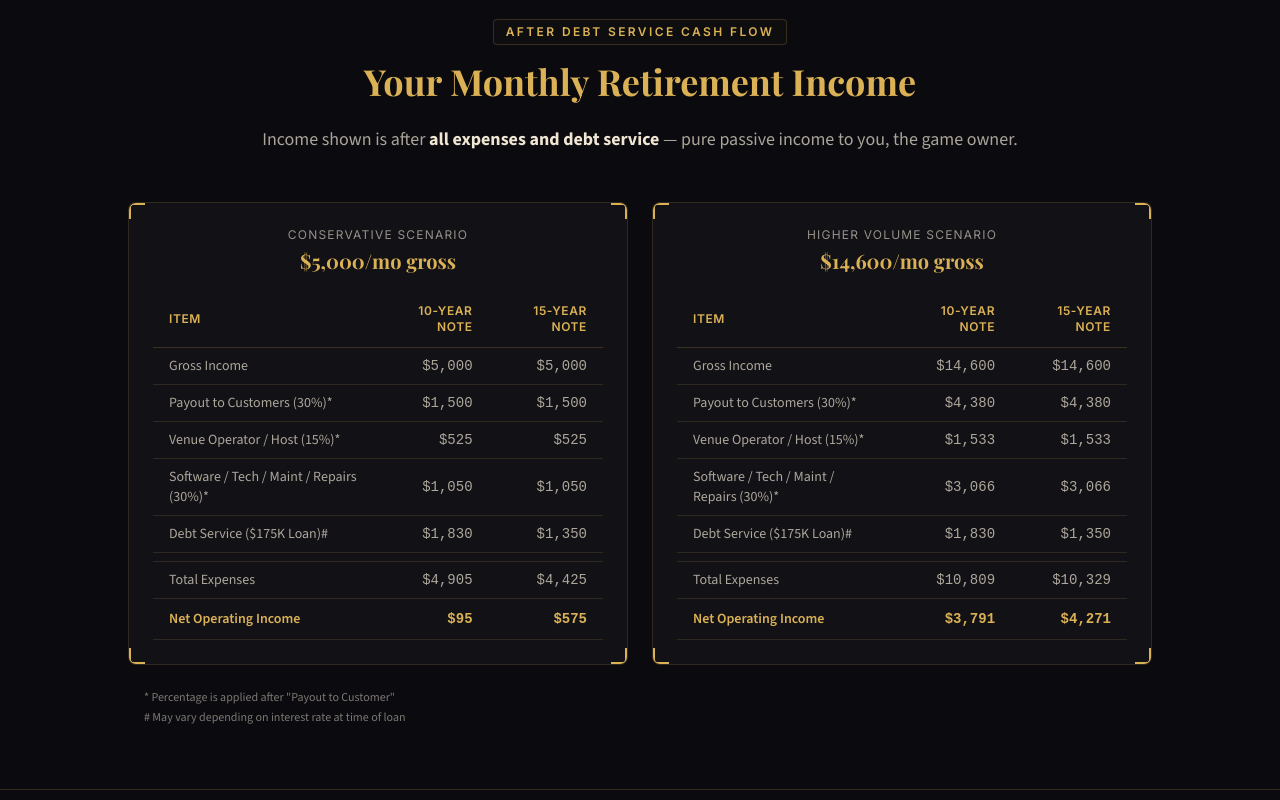
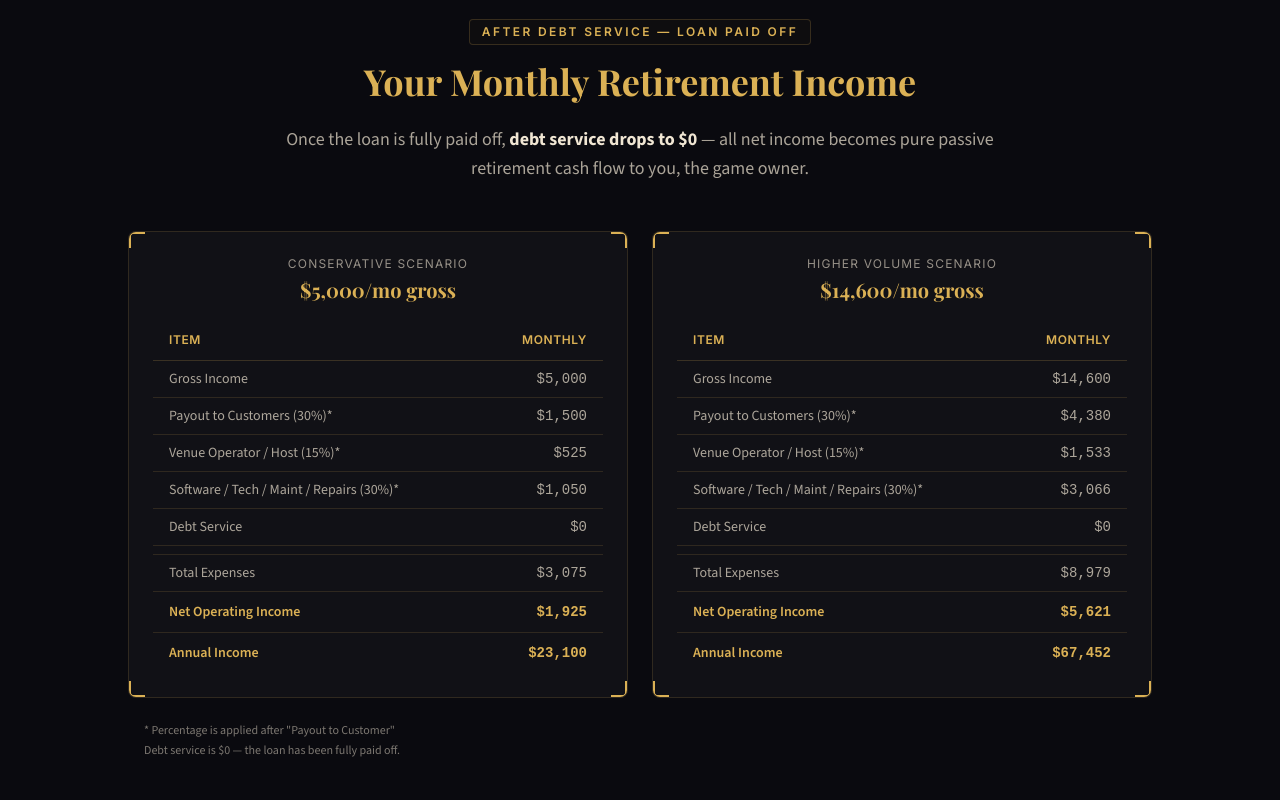
Before and after one commit to kennysabangan/arcade-tax-guide, a React (Vite) app: page /retirement in a window 1280 px wide. Shown: the part 1220-2020 px from the top of the page. Built offline with nearby package versions, Linux system fonts and the light colour scheme; what @react-pdf/renderer would draw is missing.

Commit message:
Update Retirement page with After Debt Service data

```diff
--- a/src/pages/RetirementPage.jsx
+++ b/src/pages/RetirementPage.jsx
@@ -53,12 +53,10 @@ const scenarios = [
     payout: 1500,
     venue: 525,
     software: 1050,
-    debt10: 1830,
-    debt15: 1350,
-    total10: 4905,
-    total15: 4425,
-    net10: 95,
-    net15: 575,
+    debt: 0,
+    total: 3075,
+    net: 1925,
+    annual: 23100,
   },
   {
     name: 'Higher Volume',
@@ -66,12 +64,10 @@ const scenarios = [
     payout: 4380,
     venue: 1533,
     software: 3066,
-    debt10: 1830,
-    debt15: 1350,
-    total10: 10809,
-    total15: 10329,
-    net10: 3791,
-    net15: 4271,
+    debt: 0,
+    total: 8979,
+    net: 5621,
+    annual: 67452,
   },
 ]
 
@@ -81,14 +77,14 @@ function fmt(n) {
 
 function RetirementTable({ scenario }) {
   const rows = [
-    ['Gross Income', scenario.income, scenario.income],
-    ['Payout to Customers (30%)*', scenario.payout, scenario.payout],
-    ['Venue Operator / Host (15%)*', scenario.venue, scenario.venue],
-    ['Software / Tech / Maint / Repairs (30%)*', scenario.software, scenario.software],
-    ['Debt Service ($175K Loan)#', scenario.debt10, scenario.debt15],
+    ['Gross Income', scenario.income],
+    ['Payout to Customers (30%)*', scenario.payout],
+    ['Venue Operator / Host (15%)*', scenario.venue],
+    ['Software / Tech / Maint / Repairs (30%)*', scenario.software],
+    ['Debt Service', scenario.debt],
   ]
-  const totalRow = ['Total Expenses', scenario.total10, scenario.total15]
-  const netRow = ['Net Operating Income', scenario.net10, scenario.net15]
+  const totalRow = ['Total Expenses', scenario.total]
+  const netRow = ['Net Operating Income', scenario.net]
 
   return (
     <div className="overflow-x-auto">
@@ -96,30 +92,30 @@ function RetirementTable({ scenario }) {
         <thead>
           <tr className="border-b border-gold-20">
             <th className="text-left text-gold font-semibold py-3 px-4 font-nav uppercase tracking-wider text-xs">Item</th>
-            <th className="text-right text-gold font-semibold py-3 px-4 font-nav uppercase tracking-wider text-xs">10-Year Note</th>
-            <th className="text-right text-gold font-semibold py-3 px-4 font-nav uppercase tracking-wider text-xs">15-Year Note</th>
+            <th className="text-right text-gold font-semibold py-3 px-4 font-nav uppercase tracking-wider text-xs">Monthly</th>
           </tr>
         </thead>
         <tbody className="text-cream-70">
-          {rows.map(([label, v10, v15], i) => (
+          {rows.map(([label, val], i) => (
             <tr key={i} className="border-b border-card-border">
               <td className="py-2 px-4">{label}</td>
-              <td className="text-right py-2 px-4 font-mono">{fmt(v10)}</td>
-              <td className="text-right py-2 px-4 font-mono">{fmt(v15)}</td>
+              <td className="text-right py-2 px-4 font-mono">{fmt(val)}</td>
             </tr>
           ))}
           <tr className="border-b border-card-border">
-            <td colSpan={3} className="py-1" />
+            <td colSpan={2} className="py-1" />
           </tr>
           <tr className="border-b border-card-border">
             <td className="py-2 px-4">{totalRow[0]}</td>
             <td className="text-right py-2 px-4 font-mono">{fmt(totalRow[1])}</td>
-            <td className="text-right py-2 px-4 font-mono">{fmt(totalRow[2])}</td>
           </tr>
           <tr className="border-b border-card-border">
             <td className="py-2.5 px-4 text-gold font-semibold">{netRow[0]}</td>
             <td className="text-right py-2.5 px-4 font-mono text-gold font-bold">{fmt(netRow[1])}</td>
-            <td className="text-right py-2.5 px-4 font-mono text-gold font-bold">{fmt(netRow[2])}</td>
+          </tr>
+          <tr>
+            <td className="py-2.5 px-4 text-gold font-semibold">Annual Income</td>
+            <td className="text-right py-2.5 px-4 font-mono text-gold font-bold">{fmt(scenario.annual)}</td>
           </tr>
         </tbody>
       </table>
@@ -131,12 +127,12 @@ function AfterDebtService() {
   return (
     <SectionWrapper>
       <div className="text-center mb-12">
-        <SectionLabel>After Debt Service Cash Flow</SectionLabel>
+        <SectionLabel>After Debt Service — Loan Paid Off</SectionLabel>
         <h2 className="font-heading text-gold text-3xl sm:text-4xl font-bold mt-4 mb-6">
           Your Monthly Retirement Income
         </h2>
         <p className="text-cream-70 text-lg max-w-3xl mx-auto leading-relaxed">
-          Income shown is after <strong className="text-cream">all expenses and debt service</strong> — pure passive income to you, the game owner.
+          Once the loan is fully paid off, <strong className="text-cream">debt service drops to $0</strong> — all net income becomes pure passive retirement cash flow to you, the game owner.
         </p>
       </div>
       <div className="max-w-5xl mx-auto grid grid-cols-1 lg:grid-cols-2 gap-6">
@@ -154,7 +150,7 @@ function AfterDebtService() {
       </div>
       <div className="max-w-5xl mx-auto mt-6 text-cream-50 text-xs space-y-1 px-4">
         <p>* Percentage is applied after "Payout to Customer"</p>
-        <p># May vary depending on interest rate at time of loan</p>
+        <p>Debt service is $0 — the loan has been fully paid off.</p>
       </div>
     </SectionWrapper>
   )
```
